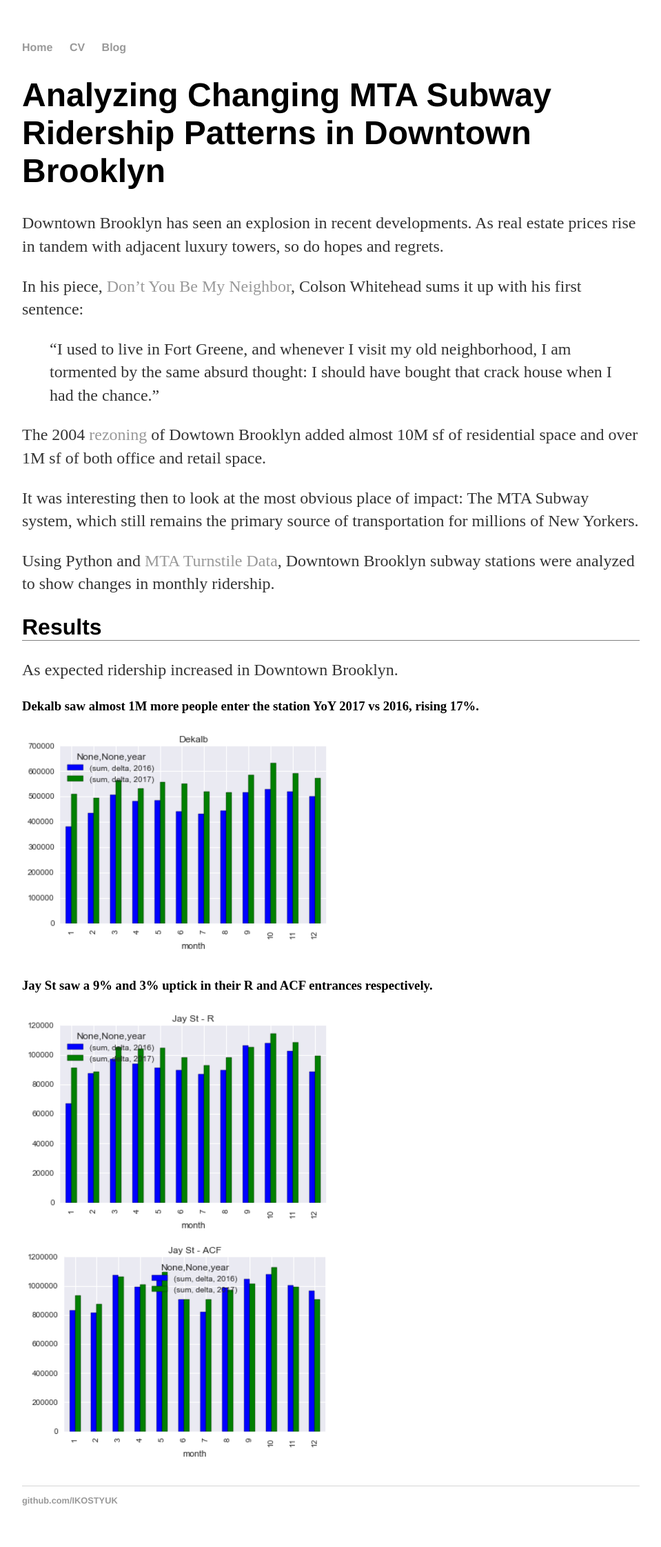
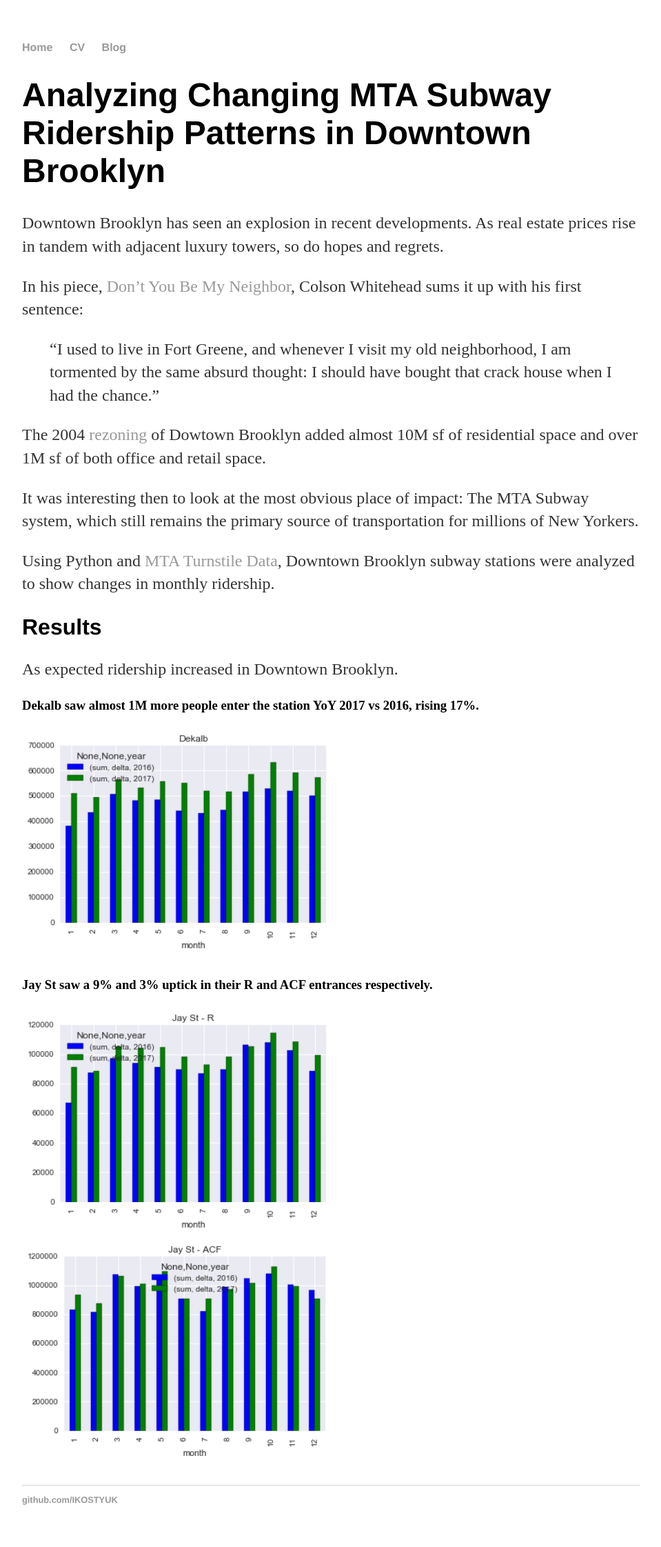
Before and after one commit to IKOSTYUK/ikostyuk.github.io, a Jekyll site: the page built from _posts/2018-03-16-MTA-Analysis.md, in a window 1280 px wide. Shown: the whole page at 69% size, without its empty margins (160-1119 px from the left). Built offline with Jekyll 4.4.1, drawn with Linux system fonts in a browser that asks for light colours.

Commit message:
Update main.css

```diff
--- a/css/main.css
+++ b/css/main.css
@@ -26,7 +26,6 @@
 h2 {
     font-size: 2em;
     font-family:'Helvetica', 'Arial', 'Sans-Serif';
-    border-bottom: 1px solid grey;
 }
 p {
     font-size: 1.5em;
```
